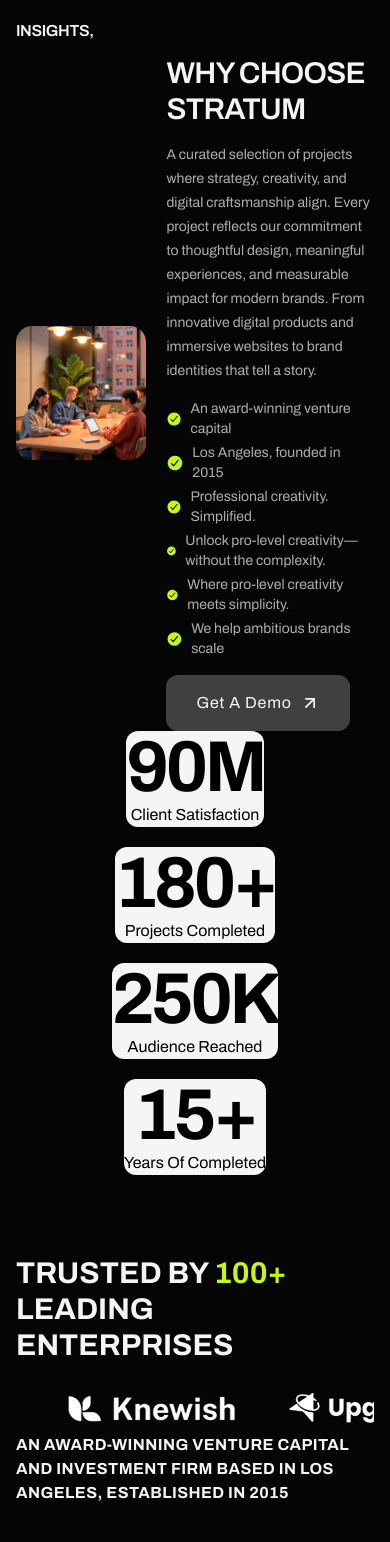
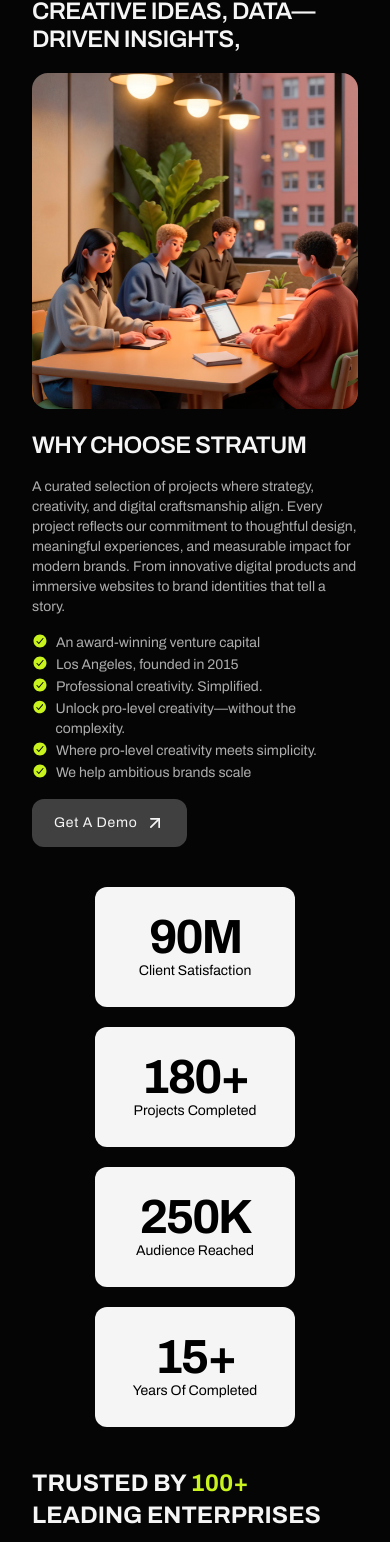
Before and after one commit to poloksan/agency-website, a Next.js app: page /about in a window 390 px wide. Shown: the part 387-1929 px from the top of the page. Built offline with nearby package versions, Linux system fonts and the light colour scheme.

Commit message:
about and service page responsive done

```diff
--- a/src/app/about/page.jsx
+++ b/src/app/about/page.jsx
@@ -62,24 +62,48 @@ const counterNumbers = [
     { numberText: '15+', smallText: 'Years of Completed' },
 ];
 
-const containerSection = {
+const container = {
     hidden: {},
     show: {
-        delayChildren: 1,
-        staggerChildren: 0.3,
+        transition: {
+            // delayChildren: 1,
+            staggerChildren: 0.3,
+        },
     },
 };
 
 const animateElement = {
-    hidden: { y: 40, opacity: 0 },
-    show: { y: 0, opacity: 1, transition: { duration: 0.6 } },
+    hidden: { y: 20, opacity: 0 },
+    show: {
+        y: 0,
+        opacity: 1,
+        transition: { duration: 0.5 },
+    },
+};
+
+const animateLeft = {
+    hidden: { x: -40, opacity: 0 },
+    show: { x: 0, opacity: 1, transition: { duration: 0.6 } },
+};
+const animateRight = {
+    hidden: { x: 40, opacity: 0 },
+    show: { x: 0, opacity: 1, transition: { duration: 0.6 } },
 };
 
 export default function About() {
     return (
         <>
-            <section className="relative z-20 w-full overflow-x-hidden pt-26 lg:pt-30">
-                <div className="w-full max-w-360 mx-auto px-4 sm:px-16">
+            <motion.section
+                variants={container}
+                initial="hidden"
+                whileInView="show"
+                viewport={{
+                    once: true,
+                    amount: 0.2,
+                }}
+                className="relative z-20 w-full pt-26 lg:pt-30"
+            >
+                <div className="w-full max-w-360 mx-auto px-8 sm:px-16">
                     {/* heading */}
                     <div className="w-full flex flex-col items-center space-y-5 max-w-360 mx-auto lg:mb-8">
                         <PageHeading
@@ -89,32 +113,43 @@ export default function About() {
                     </div>
                     {/* story */}
                     <article className="flex flex-col lg:flex-row items-start lg:gap-30">
-                        <header className="uppercase lg:w-60 lg:h-8 grid place-items-center bg-custom-primary rounded-full text-custom-black font-medium text-sm tracking-wide leading-none">
+                        <motion.header
+                            variants={animateElement}
+                            className="uppercase w-30 h-6 lg:w-60 lg:h-8 grid place-items-center bg-custom-primary rounded-full text-custom-black font-medium text-sm tracking-wide leading-none"
+                        >
                             Our Story
-                        </header>
+                        </motion.header>
 
-                        <div className="flex flex-col items-start lg:gap-10">
-                            <h2 className="font-semibold lg:text-[42px] leading-12 tracking-tight uppercase">
+                        <div className="flex flex-col items-start gap-5 lg:gap-10">
+                            <motion.h2
+                                variants={animateElement}
+                                className="font-semibold text-2xl lg:text-[42px] leading-7 lg:leading-12 tracking-tight uppercase mt-3 lg:mt-0"
+                            >
                                 We help ambitious brands scale with customized marketing strategies.
                                 by merging creative ideas, data—driven insights,
-                            </h2>
+                            </motion.h2>
 
-                            <div className="flex items-center gap-5">
-                                <figure className="rounded-2xl overflow-hidden">
+                            <div className="w-full flex flex-col lg:flex-row items-center gap-5 overflow-hidden">
+                                <motion.figure
+                                    variants={animateLeft}
+                                    className="rounded-2xl overflow-hidden max-w-105 lg:h-105"
+                                >
                                     <Image
                                         src={aboutPageImg}
                                         alt="about us image"
-                                        width={420}
-                                        height={420}
+                                        loading="eager"
                                     />
-                                </figure>
+                                </motion.figure>
 
-                                <aside className="max-w-[58%] flex flex-col items-start gap-4">
-                                    <h3 className="uppercase font-semibold tracking-tight text-3xl">
+                                <motion.aside
+                                    variants={animateRight}
+                                    className="w-full lg:max-w-[58%] flex flex-col items-start gap-4"
+                                >
+                                    <h3 className="uppercase font-semibold tracking-tight text-2xl lg:text-3xl">
                                         why choose stratum
                                     </h3>
 
-                                    <p className="text-custom-white/70 text-sm sm:text-base leading-6">
+                                    <p className="text-custom-white/70 text-sm sm:text-base leading-5 sm:leading-6">
                                         A curated selection of projects where strategy, creativity,
                                         and digital craftsmanship align. Every project reflects our
                                         commitment to thoughtful design, meaningful experiences, and
@@ -123,25 +158,26 @@ export default function About() {
                                         tell a story.
                                     </p>
 
-                                    <ul className="flex flex-col items-start gap-1">
+                                    <ul className="flex flex-col items-start gap-0.5 sm:gap-1">
                                         {choices.map((choice, i) => {
                                             return (
-                                                <li
+                                                <motion.li
                                                     key={i}
-                                                    className="flex items-center gap-2 text-custom-white/70"
+                                                    variants={animateElement}
+                                                    className="flex items-start sm:items-center gap-2 text-custom-white/70"
                                                 >
-                                                    <IoCheckmarkCircle className="text-lg text-custom-primary" />
+                                                    <IoCheckmarkCircle className="text-base sm:text-lg text-custom-primary" />
                                                     <span className="text-sm sm:text-base">
                                                         {choice.text}
                                                     </span>
-                                                </li>
+                                                </motion.li>
                                             );
                                         })}
                                     </ul>
                                     <Link href={'/'}>
                                         <button
                                             type="button"
-                                            className="bg-custom-dark-gray px-7 py-3 flex items-center gap-2 capitalize lg:text-base leading-7 tracking-wider rounded-xl border-2 border-custom-dark-gray cursor-pointer hover:bg-transparent duration-300 group transition-all"
+                                            className="bg-custom-dark-gray px-5 py-2 sm:px-7 sm:py-3 flex items-center gap-2 capitalize text-sm lg:text-base leading-7 tracking-wider rounded-xl border-2 border-custom-dark-gray cursor-pointer hover:bg-transparent duration-300 group transition-all"
                                         >
                                             get a demo
                                             <span>
@@ -149,31 +185,35 @@ export default function About() {
                                             </span>
                                         </button>
                                     </Link>
-                                </aside>
+                                </motion.aside>
                             </div>
                         </div>
                     </article>
 
                     {/* numbers */}
-                    <div className="lg:mt-20 flex flex-col lg:flex-row items-center justify-between gap-5">
+                    <div className="mt-10 lg:mt-20 flex flex-wrap lg:flex-row items-center justify-center gap-5">
                         {counterNumbers.map((num, i) => {
                             const { numberText, smallText } = num;
                             return (
-                                <div
+                                <motion.div
                                     key={i}
-                                    className="inline-block bg-custom-white text-black lg:px-16 lg:py-12 rounded-xl text-center"
+                                    variants={animateElement}
+                                    className="bg-custom-white text-black w-50 h-30 md:w-60 md:h-40 lg:w-70 lg:h-50 rounded-xl text-center flex flex-col items-center justify-center"
                                 >
-                                    <h1 className="text-7xl font-bold tracking-tighter">
+                                    <h1 className="text-5xl sm:text-6xl lg:text-7xl font-bold tracking-tighter">
                                         {numberText}
                                     </h1>
-                                    <p className="capitalize lg:text-lg">{smallText}</p>
-                                </div>
+                                    <p className="capitalize text-sm lg:text-lg">{smallText}</p>
+                                </motion.div>
                             );
                         })}
                     </div>
 
-                    <div className="mt-20 flex flex-col items-center gap-5">
-                        <h3 className="font-bold text-3xl uppercase">
+                    <motion.div
+                        variants={animateElement}
+                        className="mt-10 sm:mt-20 flex flex-col items-center gap-5"
+                    >
+                        <h3 className="font-bold text-2xl md:text-3xl uppercase">
                             Trusted by <span className="text-custom-primary">100+</span> Leading
                             Enterprises
                         </h3>
@@ -192,35 +232,39 @@ export default function About() {
                                 );
                             })}
                         </Marquee>
-                    </div>
+                    </motion.div>
 
-                    <div className="lg:mt-20 lg:space-y-10">
-                        <h1 className="font-bold max-w-300 uppercase lg:text-5xl tracking-wide lg:leading-14">
-                            An award-winning venture capital and investment firm based in Los
-                            Angeles, established in 2015
-                        </h1>
+                    <div className="mt-10 lg:mt-20 lg:space-y-10">
+                        <motion.h1
+                            variants={animateElement}
+                            className="font-bold max-w-300 uppercase text-2xl lg:text-5xl tracking-wide leading-7 lg:leading-14"
+                        >
+                            &apos;&apos;An award-winning venture capital and investment firm based
+                            in Los Angeles, established in 2015&apos;&apos;
+                        </motion.h1>
 
                         <ul>
                             {missionVision.map((item, i) => {
                                 const { title, description } = item;
                                 return (
-                                    <li
+                                    <motion.li
                                         key={i}
-                                        className="flex items-center border-b py-8 border-custom-primary/60"
+                                        variants={animateElement}
+                                        className="flex flex-col md:flex-row items-start md:items-center gap-4 md:gap-0 border-b py-4 md:py-8 border-custom-primary/60"
                                     >
-                                        <h4 className="font-semibold lg:text-[26px] tracking-tight w-full max-w-90 uppercase">
+                                        <h4 className="font-semibold text-xl lg:text-[26px] tracking-tight w-full max-w-40 lg:max-w-60 xl:max-w-90 uppercase shrink-0">
                                             {title}
                                         </h4>
-                                        <p className="text-base leading-7 text-custom-white/70">
+                                        <p className="text-sm lg:text-base leading-5 md:leading-7 text-custom-white/70">
                                             {description}
                                         </p>
-                                    </li>
+                                    </motion.li>
                                 );
                             })}
                         </ul>
                     </div>
                 </div>
-            </section>
+            </motion.section>
 
             <TestimonialsSection />
         </>
--- a/src/app/services/page.jsx
+++ b/src/app/services/page.jsx
@@ -33,7 +33,7 @@ const item = {
     show: {
         y: 0,
         opacity: 1,
-        transition: { duration: 0.3 },
+        transition: { duration: 0.6 },
     },
 };
 
@@ -98,7 +98,11 @@ export default function ServicesSection() {
                     className="grid grid-cols-1 xl:grid-cols-2 justify-center gap-10 lg:gap-20 lg:mt-12"
                 >
                     {services.map((service, i) => (
-                        <div key={i} className="relative flex flex-col items-center">
+                        <motion.div
+                            variants={item}
+                            key={i}
+                            className="relative flex flex-col items-center"
+                        >
                             <div className="gsap-scale-target group">
                                 <Link href={'/'} className="inline-block relative">
                                     {/* under card */}
@@ -137,7 +141,7 @@ export default function ServicesSection() {
                                     </div>
                                 </Link>
                             </div>
-                        </div>
+                        </motion.div>
                     ))}
                 </div>
             </div>
```
